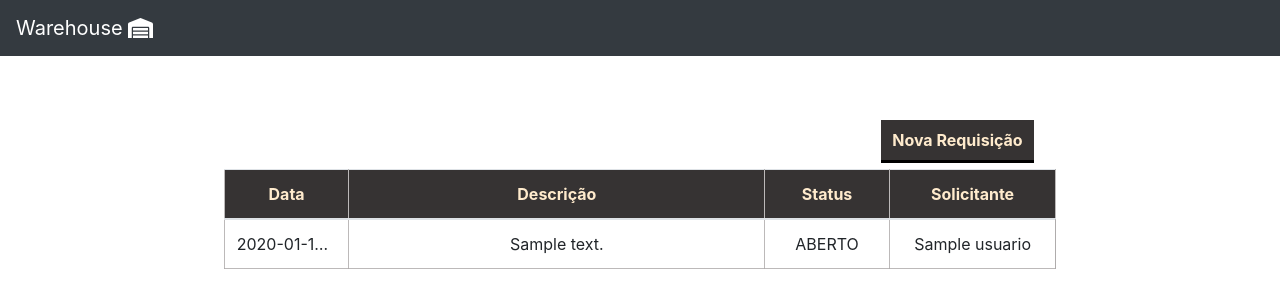
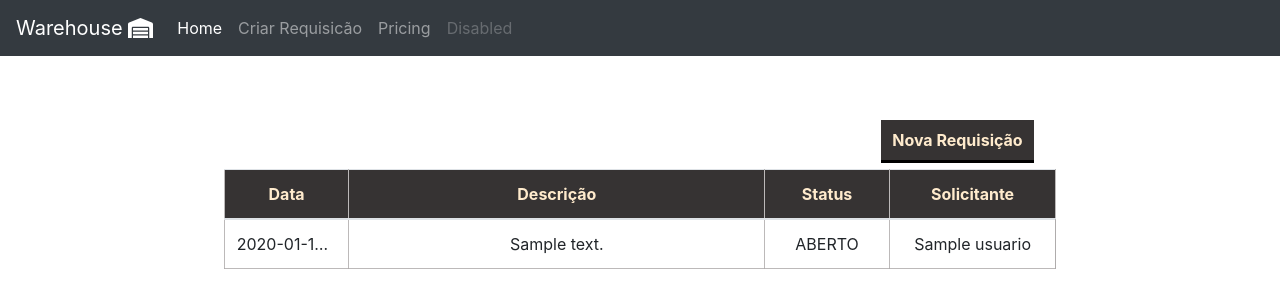
Before and after one commit to rodps/solicitacoes, a Node server app: page /requisicoes in a window 1280 px wide. Shown: the top 308 px of the page. Run offline with Node 20, Linux system fonts and the light colour scheme; tables that the repository leaves empty hold one stand-in row (values such as "Sample post"); some libraries are stand-ins or nearby versions; some web fonts are replaced.

Commit message:
melhorando a barra

```diff
--- a/views/requisicoes/navAdm.ejs
+++ b/views/requisicoes/navAdm.ejs
@@ -1,17 +1,15 @@
-<nav class="navbar navbar-dark bg-dark">
 
+<nav class="navbar navbar-expand-lg navbar-dark bg-dark">
     <div class="navbar-header">
         <a class="navbar-brand" href="/">Warehouse
-          <span>
-            <i class="fas fa-warehouse"></i>
-          </span>
+          <span><i class="fas fa-warehouse"></i></span>
         </a>
     </div>
 
    <div class="collapse navbar-collapse" id="navbarNavAltMarkup">
     <div class="navbar-nav">
       <a class="nav-item nav-link active" href="/">Home <span class="sr-only">(current)</span></a>
-            <a class="nav-item nav-link" href="#">Features</a>
+      <a class="nav-item nav-link" href="/requisicoes">Criar Requisicão</a>
       <a class="nav-item nav-link" href="#">Pricing</a>
       <a class="nav-item nav-link disabled" href="#">Disabled</a>
     </div>
```
Lines whose indentation alone changed are shown as unchanged.
